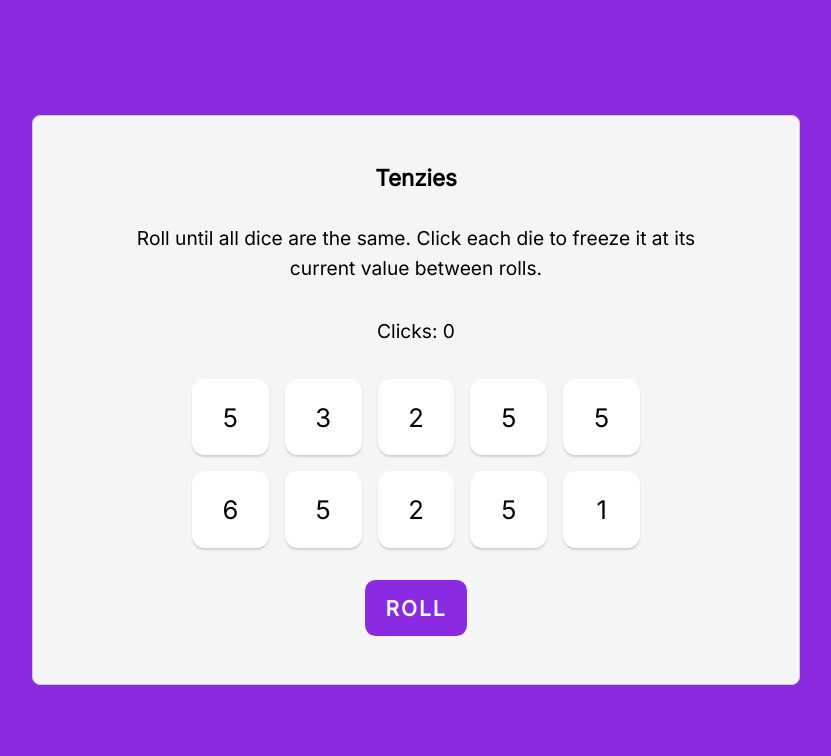
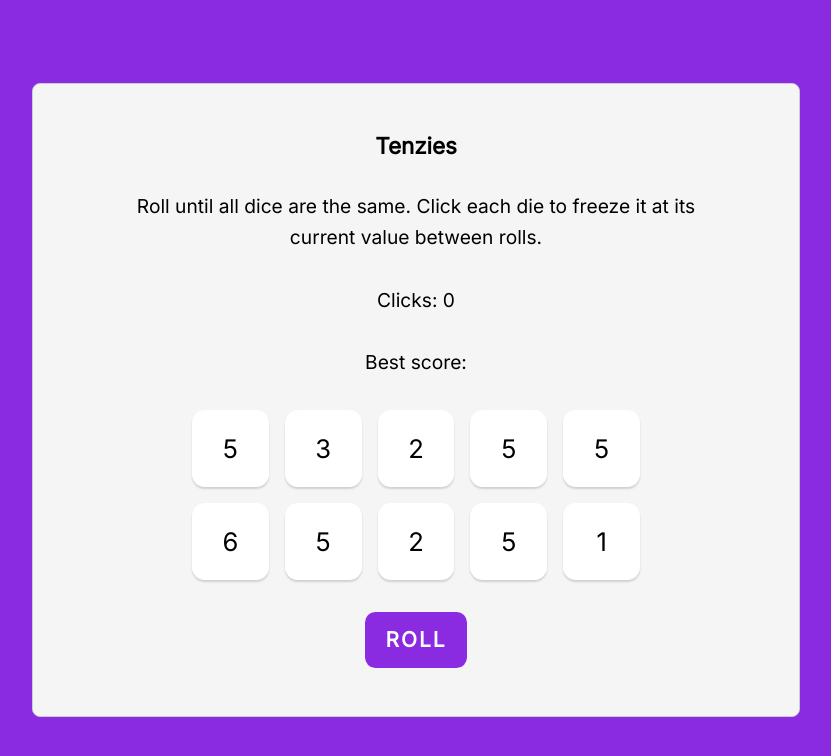
Before and after one commit to nurme-ave/react-tenzies, a React (Create React App) app: page / in a window 1280 px wide. Shown: the top 756 px of the page, without its empty margins (224-1055 px from the left). Built offline with nearby package versions, Linux system fonts and the light colour scheme.

Commit message:
revert to previous localStorage version

```diff
--- a/src/App.js
+++ b/src/App.js
@@ -11,16 +11,16 @@ function App() {
   const [windowWidth, setWindowWidth] = useState(window.innerWidth)
   const [windowHeight, setWindowHeight] = useState(window.innerHeight)
   const [count, setCount] = useState(0)
-  // const [minimumClicks, setMinimumClicks] = useState()
+  const [minimumClicks, setMinimumClicks] = useState(() => {
+    const localData = localStorage.getItem('score')
+    return localData ? JSON.parse(localData) : localStorage.setItem('score', 100)
+  })
 
-  // useEffect(() => {
-  //   localStorage.setItem('score', JSON.stringify(100))
-  // }, [])
+  console.log(minimumClicks)
 
-  // useEffect(() => {
-  //   localStorage.setItem('score', minimumClicks)
-  //   console.log("line 23", minimumClicks)
-  // }, [minimumClicks])
+  useEffect(() => {
+    localStorage.setItem('score', JSON.stringify(minimumClicks))
+  }, [minimumClicks])
 
   useEffect(() => {
     window.addEventListener("resize", () => {
@@ -64,11 +64,9 @@ function App() {
       }))
     } else {
 
-      // const localData = JSON.parse(localStorage.getItem('score'))
-      // console.log("line 72", localData)
-      // if (count < localData) {
-      //   setMinimumClicks(count)
-      // }
+      if (count < minimumClicks) {
+        setMinimumClicks(count)
+      }
 
       setTenzies(false)
       setCount(0)
@@ -97,10 +95,6 @@ function App() {
     return anyDiceHeld
   }
 
-  // function resetGame() {
-
-  // }
-
 
   return (
     <main className="main-container">
@@ -114,17 +108,16 @@ function App() {
           `Clicks: ${count}`
           }
         </p>
-        {/* <p>
-          {minimumClicks === null ?
+        <p>
+          {minimumClicks === 100 ?
           "Best score:" :
           `Best score: ${minimumClicks}`
           }
-        </p> */}
+        </p>
         <ul className="boxes-list">
           { diceElements }
         </ul>
         <button className="roll-button" onClick={ rollDice }>{tenzies ? "New Game" : "Roll"}</button>
-        {/* <button className="reset-button" onClick={ resetGame }>Reset</button> */}
       </section>
     </main>
   );
```
